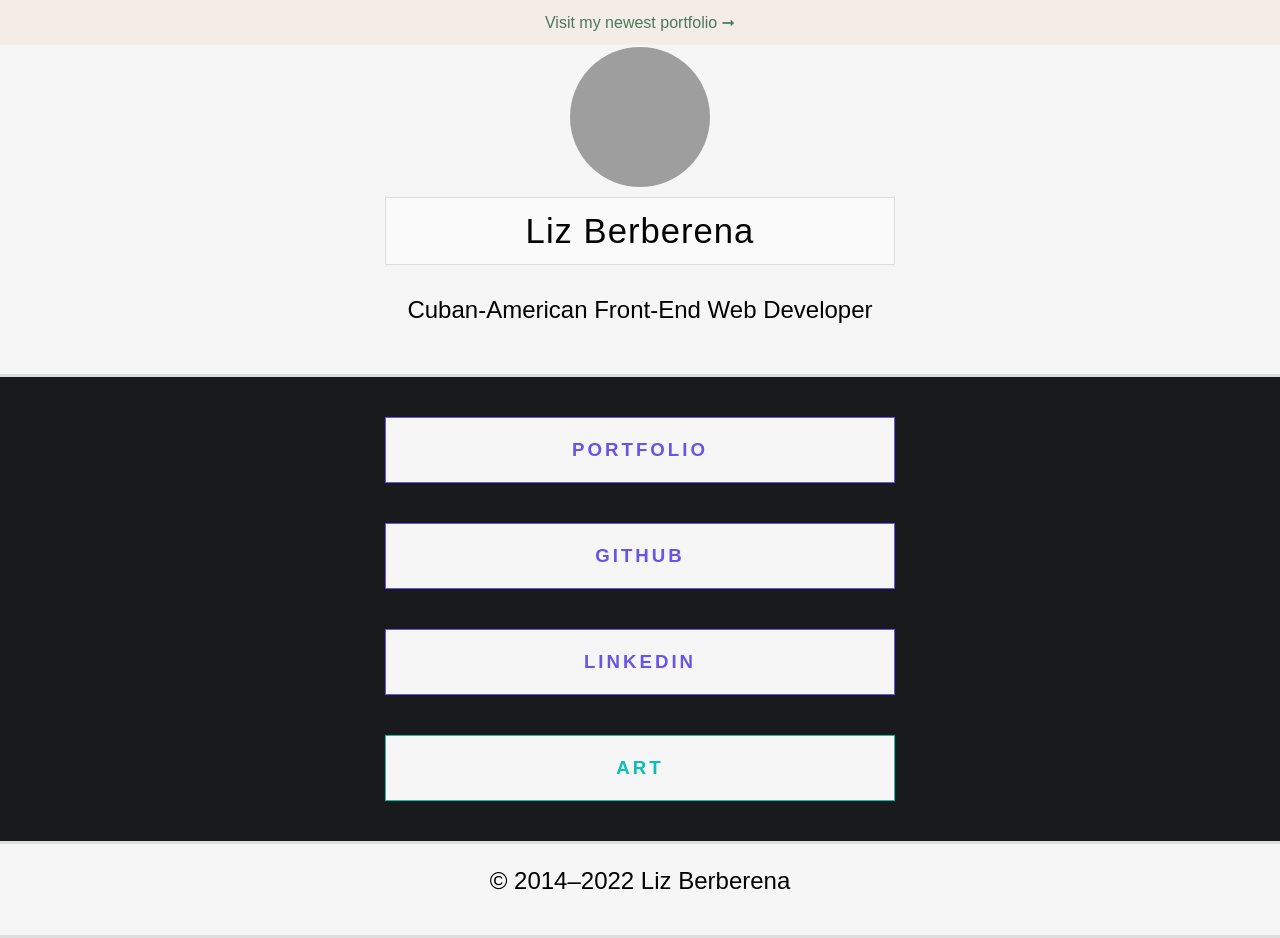
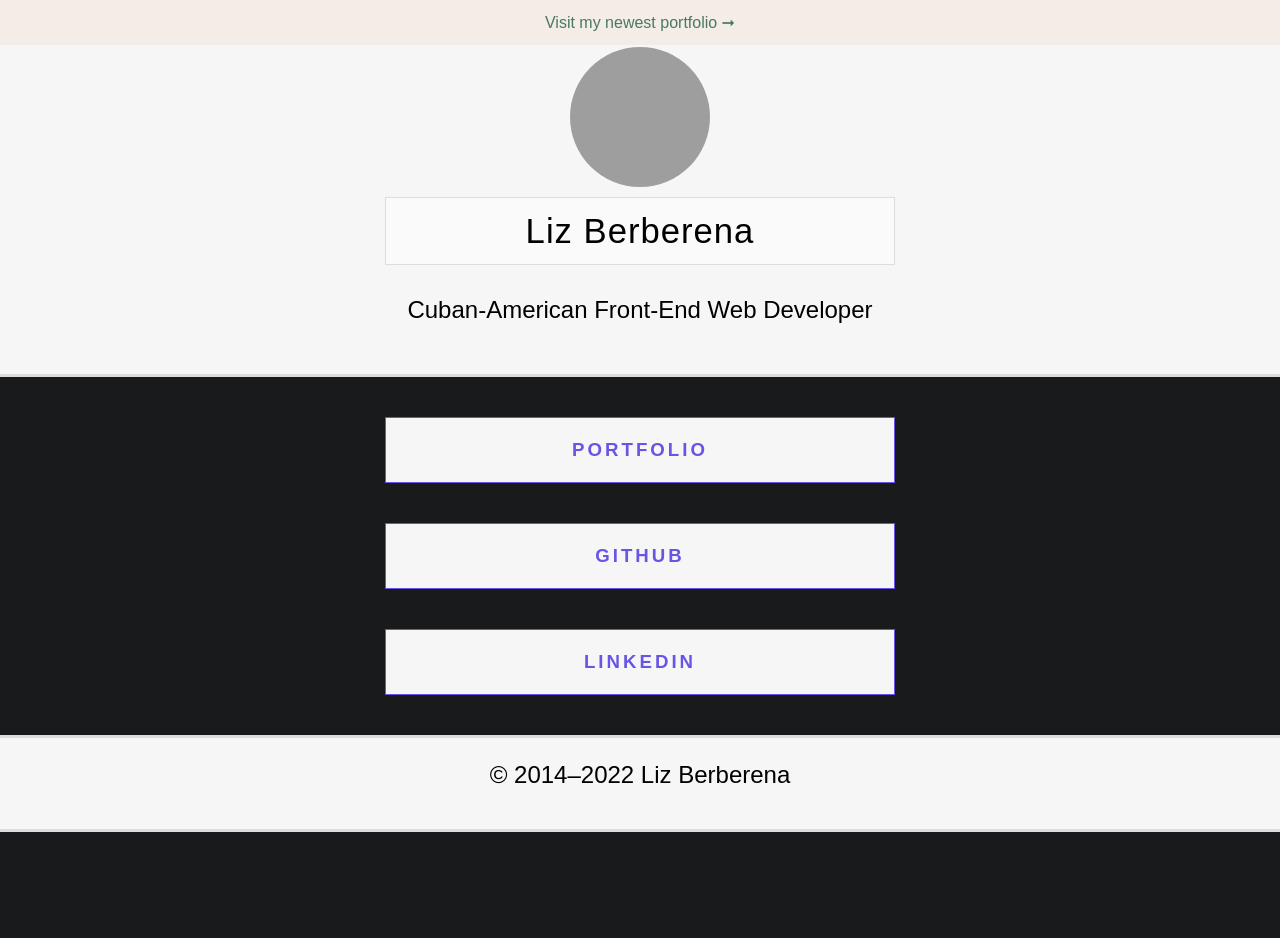
Before and after one commit to liz-lorena/2020, a Jekyll site: the page built from links/index.html, in a window 1280 px wide and 938 px high. Built offline with Jekyll 4.4.1, drawn with Linux system fonts in a browser that asks for light colours; grey boxes are pictures that could not be loaded.

Commit message:
Update all-links.html

```diff
--- a/_includes/all-links.html
+++ b/_includes/all-links.html
@@ -7,6 +7,4 @@
 
 	<a href="https://linkedin.com/in/lizberberena" rel="noopener" class="purple" target="_blank" title="/in/lizberberena">LinkedIn</a>
 
-	<a href="{{ site.url }}/art" class="green" title="{{ site.url }}/art">Art</a>
-
 </div>
```
